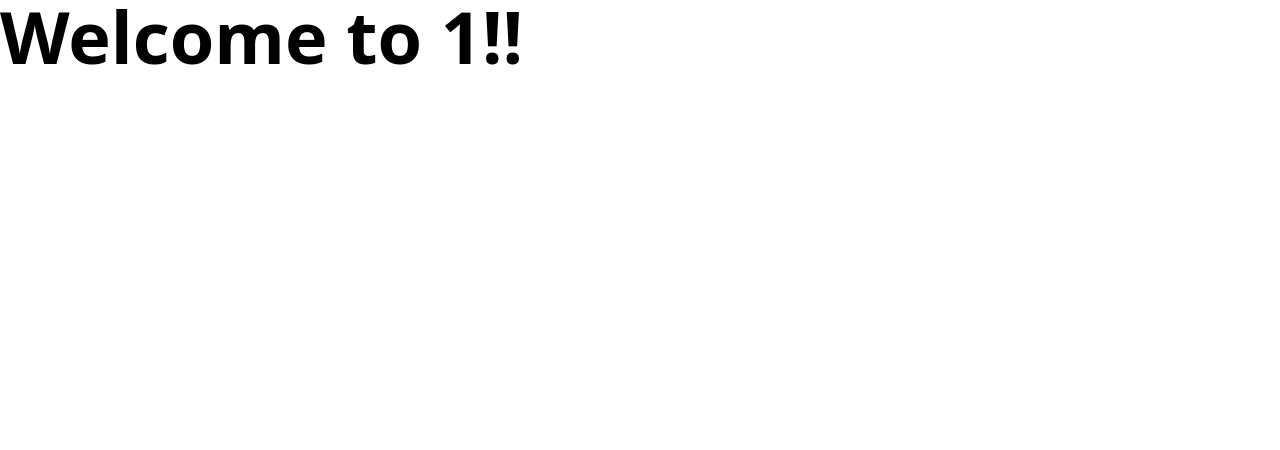
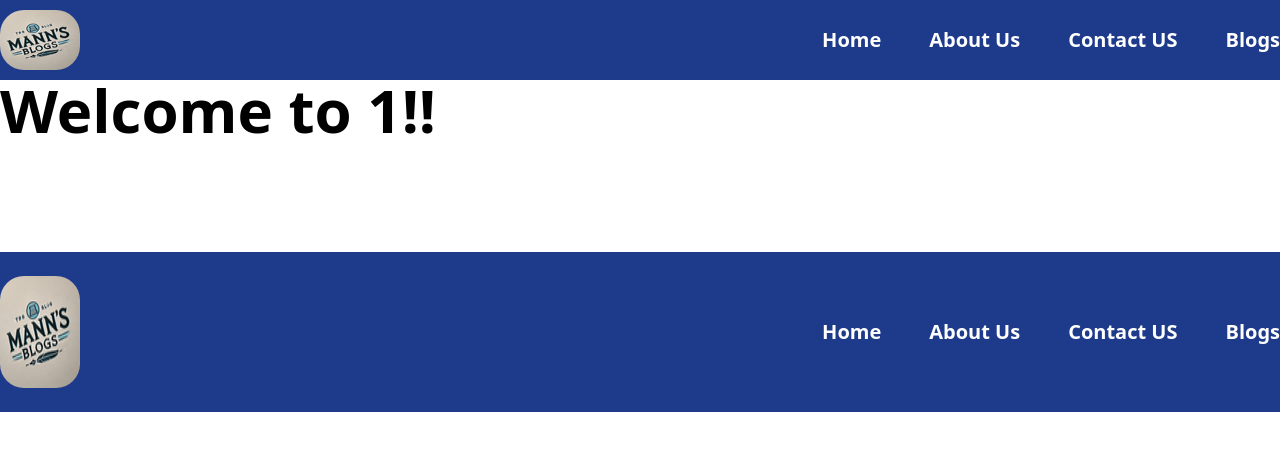
Before and after one commit to Mannkp/Mann-Practice-App, a Next.js app: page /demo/1 in a window 1280 px wide. Shown: the top 450 px of the page. Built offline with nearby package versions, Linux system fonts and the light colour scheme.

Commit message:
added Blogs Page and other changes

```diff
--- a/src/Layout.js
+++ b/src/Layout.js
@@ -1,10 +1,18 @@
-import NavBar from "@/components/navigation/NavBar";
+import NavBar from "@/components/Navigation/NavBar";
+import Footer from "./components/Footer/Footer";
 const Layout = ({ children }) => {
   return (
-    <main>
-      <NavBar />
-      <div>{children}</div>
-    </main>
+    <>
+      <header>
+        <NavBar />
+      </header>
+      <main>
+        <div>{children}</div>
+      </main>
+      <footer>
+        <Footer />
+      </footer>
+    </>
   );
 };
 
--- /dev/null
+++ b/src/components/Blog/Blog.js
@@ -0,0 +1,32 @@
+import Link from "next/link";
+
+const Blog = ({ limit, data }) => {
+  const blogsToDisplay = limit ? data?.slice(0, limit) : data;
+
+  return (
+    <>
+      <div className="container space-y-8 mx-auto">
+        {data &&
+          blogsToDisplay &&
+          blogsToDisplay?.map((blog) => (
+            <div
+              className="blogItem border-2 border-gray-500 px-10 py-4 hover:shadow-lg transition-all space-y-2 rounded-xl w-2/4 mx-auto"
+              key={blog?.id}
+            >
+              <Link href={""}>
+                <h3>{blog?.title}</h3>
+              </Link>
+              <p className="line-clamp-1">{blog?.body}</p>
+            </div>
+          ))}
+        {blogsToDisplay.length < data.length && (
+          <div className="blogs-cta text-center text-xl text-gray-700 hover:text-black font-bold hover:underline transition">
+            <Link href={"/blogs"}>Read More Blogs</Link>
+          </div>
+        )}
+      </div>
+    </>
+  );
+};
+
+export default Blog;
--- /dev/null
+++ b/src/components/Footer/Footer.js
@@ -0,0 +1,44 @@
+import Link from "next/link";
+import Image from "next/image";
+import logo from "../../../public/images/Manns_Blogs_Logo_80px.png";
+
+const Footer = () => {
+  return (
+    <>
+      <div className="w-full h-40 bg-blue-900 sticky top-0 mt-28">
+        <nav className="container mx-auto flex justify-between items-center h-full py-6">
+          <Image
+            src={logo}
+            alt="Blog site logo"
+            className="h-full shadow-inner rounded-3xl"
+            placeholder="blur"
+          />
+          <ul className=" hidden md:flex list-none font-bold space-x-12 text-white">
+            <li>
+              <Link href={"/"} className="text-xl">
+                Home
+              </Link>
+            </li>
+            <li>
+              <Link href={"/about"} className="text-xl">
+                About Us
+              </Link>
+            </li>
+            <li>
+              <Link href={"/contact"} className="text-xl">
+                Contact US
+              </Link>
+            </li>
+            <li>
+              <Link href={"/blogs"} className="text-xl">
+                Blogs
+              </Link>
+            </li>
+          </ul>
+        </nav>
+      </div>
+    </>
+  );
+};
+
+export default Footer;
--- a/src/pages/_app.js
+++ b/src/pages/_app.js
@@ -1,5 +1,10 @@
+import Layout from "@/Layout";
 import "@/styles/globals.css";
 
 export default function App({ Component, pageProps }) {
-  return <Component {...pageProps} />;
+  return (
+    <Layout>
+      <Component {...pageProps} />
+    </Layout>
+  );
 }
--- a/src/pages/blogs/index.js
+++ b/src/pages/blogs/index.js
@@ -1,5 +1,35 @@
-const Blogs = () => {
-  return <div>Blogs Home Page</div>;
+import Blog from "@/components/Blog/Blog";
+
+const Blogs = ({ data }) => {
+  // const [blogData, setBlogData] = useState([]);
+
+  // useEffect(() => {
+  //   fetch("https://jsonplaceholder.typicode.com/posts")
+  //     .then((res) => res.json())
+  //     .then((data) => setBlogData(data));
+
+  //   return () => {
+  //     blogData != "" && console.log("Data fetched successfully!");
+  //   };
+  // }, []);
+
+  return (
+    <>
+      <div className="container space-y-8 mx-auto px-4 py-20">
+        <h2 className="text-center pb-8">Blogs Page</h2>
+        <Blog data={data} />
+      </div>
+    </>
+  );
 };
 
 export default Blogs;
+
+export async function getStaticProps() {
+  const res = await fetch("https://jsonplaceholder.typicode.com/posts");
+  const data = await res.json();
+
+  return {
+    props: { data },
+  };
+}
--- a/src/pages/index.js
+++ b/src/pages/index.js
@@ -1,36 +1,29 @@
 import Head from "next/head";
 import Image from "next/image";
+import Link from "next/link";
 import { Inter } from "next/font/google";
-import Layout from "@/Layout";
+import Blog from "@/components/Blog/Blog";
 
 const inter = Inter({ subsets: ["latin"] });
 
-export default function Home() {
+export default function Home({ blogs }) {
   return (
-    <Layout>
+    <>
+      <Head>
+        <title>Hunting Coder</title>
+        <meta name="description" content="Mann's Practice Next.js App" />
+        <link rel="icon" href="/favicon.ico" />
+      </Head>
+
       <main className="bg-white container mx-auto my-14">
-        <Head>
-          <title>Hunting Coder</title>
-          <meta name="description" content="Mann's Practice Next.js App" />
-          <link rel="icon" href="/favicon.ico" />
-        </Head>
-        <div className="blogs space-y-8 w-max mx-auto">
-          <h2>Popular Blogs</h2>
-          <div className="blogItem">
-            <h3>How to learn JavaScript in 2022?</h3>
-            <p>JavaScript is the language used to design logic for the web</p>
-          </div>
-          <div className="blogItem">
-            <h3>How to learn JavaScript in 2022?</h3>
-            <p>JavaScript is the language used to design logic for the web</p>
-          </div>
-          <div className="blogItem">
-            <h3>How to learn JavaScript in 2022?</h3>
-            <p>JavaScript is the language used to design logic for the web</p>
+        <div className="blogs w-max mx-auto">
+          <h2 className="text-center my-12">Popular Blogs</h2>
+          <div className="blog-container space-y-8">
+            <Blog limit={4} data={blogs} />
           </div>
         </div>
       </main>
-    </Layout>
+    </>
     // <main
     //   className={`flex min-h-screen flex-col items-center justify-between p-24 ${inter.className}`}
     // >
@@ -142,3 +135,12 @@ export default function Home() {
     // </main>
   );
 }
+
+export async function getStaticProps() {
+  const res = await fetch("https://jsonplaceholder.typicode.com/posts");
+  const blogs = await res.json();
+
+  return {
+    props: { blogs },
+  };
+}
--- a/src/styles/globals.css
+++ b/src/styles/globals.css
@@ -34,22 +34,22 @@ body {
 }
 
 h1 {
-  @apply text-7xl font-extrabold;
+  @apply text-6xl font-extrabold;
 }
 h2 {
   @apply text-5xl font-bold;
 }
 h3 {
-  @apply text-3xl font-bold;
+  @apply text-2xl font-semibold;
 }
 h4 {
-  @apply text-2xl font-bold;
+  @apply text-xl font-bold;
 }
 h5 {
-  @apply text-xl font-bold;
+  @apply text-lg font-bold;
 }
 h6 {
-  @apply text-lg font-bold;
+  @apply text-base font-bold;
 }
 p {
   @apply text-base;
```
